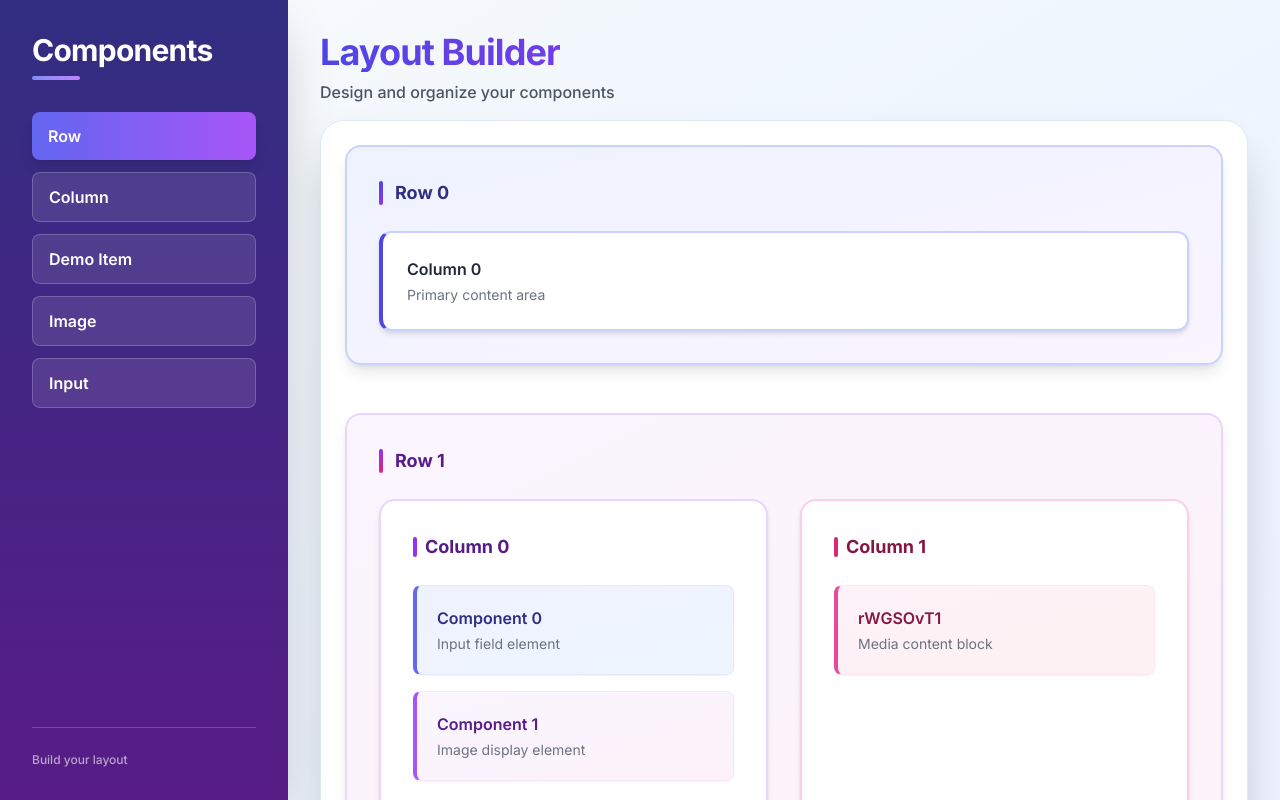
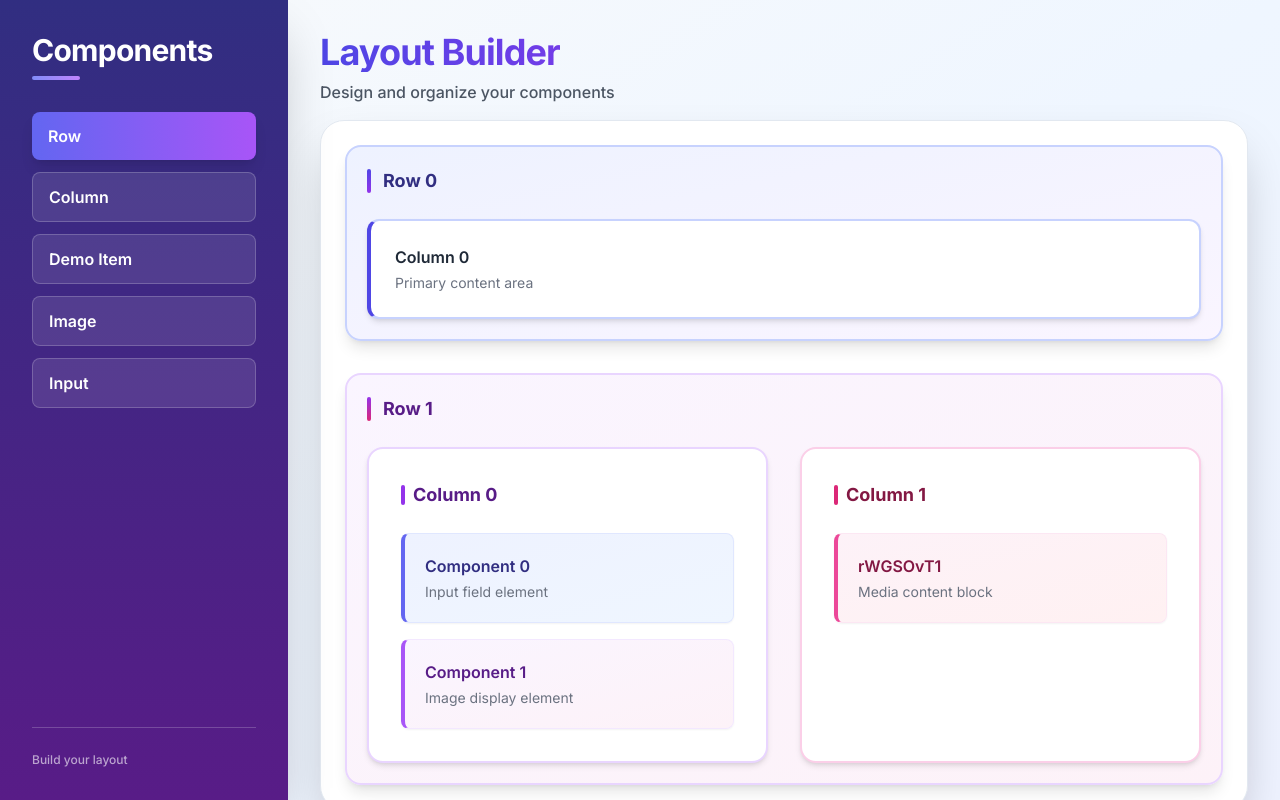
Before and after one commit to arakash-developer/Roxnor-React-Home-Task, a React (Vite) app: page / in a window 1280 px wide. Built offline with nearby package versions, Linux system fonts and the light colour scheme.

Commit message:
feat: adjust padding and margin in Home component for improved layout

```diff
--- a/src/features/home/Home.jsx
+++ b/src/features/home/Home.jsx
@@ -12,7 +12,7 @@ const Home = () => {
 
           <div className="bg-white rounded-3xl shadow-2xl p-6 border border-slate-200">
             {/* Row 0 */}
-            <div className="border-2 border-indigo-200 rounded-2xl p-8 mb-12 bg-gradient-to-br from-indigo-50 to-purple-50 shadow-lg hover:shadow-xl transition duration-300">
+            <div className="border-2 border-indigo-200 rounded-2xl p-5 mb-8 bg-gradient-to-br from-indigo-50 to-purple-50 shadow-lg hover:shadow-xl transition duration-300">
               <div className="flex items-center gap-3 mb-6">
                 <div className="w-1 h-6 bg-gradient-to-b from-indigo-600 to-purple-600 rounded"></div>
                 <p className="text-lg font-bold text-indigo-900">Row 0</p>
@@ -28,7 +28,7 @@ const Home = () => {
             </div>
 
             {/* Row 1 */}
-            <div className="border-2 border-purple-200 rounded-2xl p-8 bg-gradient-to-br from-purple-50 to-pink-50 shadow-lg hover:shadow-xl transition duration-300">
+            <div className="border-2 border-purple-200 rounded-2xl p-5 bg-gradient-to-br from-purple-50 to-pink-50 shadow-lg hover:shadow-xl transition duration-300">
               <div className="flex items-center gap-3 mb-6">
                 <div className="w-1 h-6 bg-gradient-to-b from-purple-600 to-pink-600 rounded"></div>
                 <p className="text-lg font-bold text-purple-900">Row 1</p>
```
